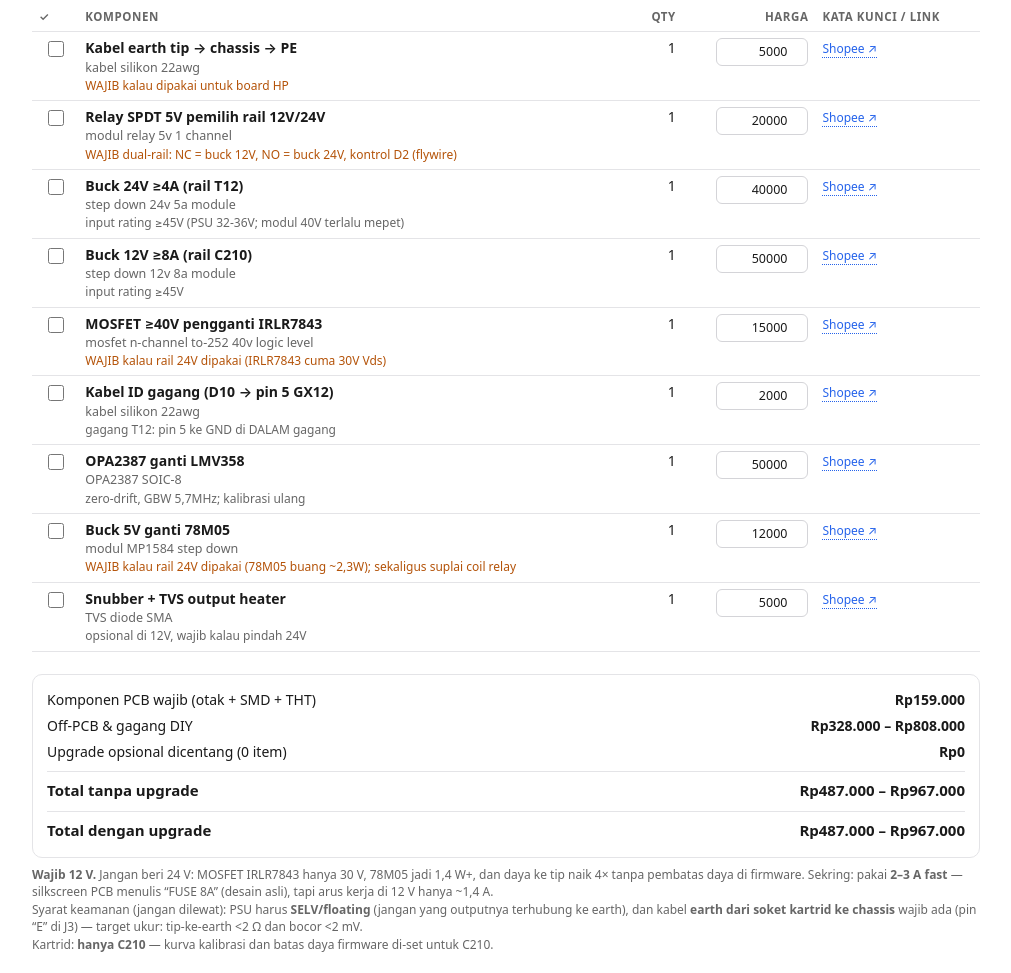
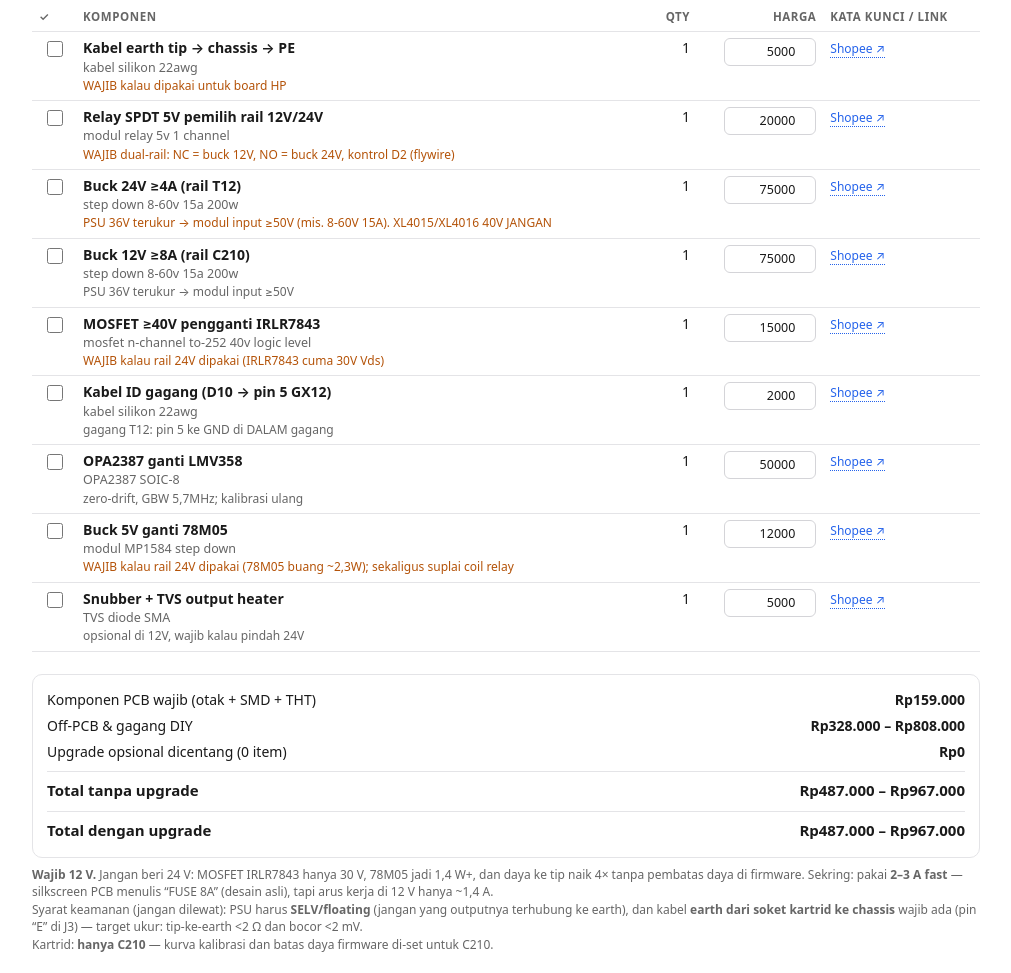
Before and after one commit to mift2609/c210-diy-station-bom, a plain HTML site: page index.html in a window 1280 px wide. Shown: the part 2380-3353 px from the top of the page, without its empty margins (134-1145 px from the left). Drawn offline with Linux system fonts and the light colour scheme.

Commit message:
Konfirmasi PSU 36V: buck input >=50V (XL4016 40V jangan), update estimasi & dokumen

```diff
--- a/index.html
+++ b/index.html
@@ -115,8 +115,8 @@ const SECTIONS = [
   { id: "upgrade", title: "Upgrade opsional (urutan prioritas)", optional: true, items: [
     { name: "Kabel earth tip → chassis → PE", spec: "kabel silikon 22awg", qty: 1, price: 5000, note: "WAJIB kalau dipakai untuk board HP" },
     { name: "Relay SPDT 5V pemilih rail 12V/24V", spec: "modul relay 5v 1 channel", qty: 1, price: 20000, note: "WAJIB dual-rail: NC = buck 12V, NO = buck 24V, kontrol D2 (flywire)" },
-    { name: "Buck 24V ≥4A (rail T12)", spec: "step down 24v 5a module", qty: 1, price: 40000, note: "input rating ≥45V (PSU 32-36V; modul 40V terlalu mepet)" },
-    { name: "Buck 12V ≥8A (rail C210)", spec: "step down 12v 8a module", qty: 1, price: 50000, note: "input rating ≥45V" },
+    { name: "Buck 24V ≥4A (rail T12)", spec: "step down 8-60v 15a 200w", qty: 1, price: 75000, note: "PSU 36V terukur → modul input ≥50V (mis. 8-60V 15A). XL4015/XL4016 40V JANGAN" },
+    { name: "Buck 12V ≥8A (rail C210)", spec: "step down 8-60v 15a 200w", qty: 1, price: 75000, note: "PSU 36V terukur → modul input ≥50V" },
     { name: "MOSFET ≥40V pengganti IRLR7843", spec: "mosfet n-channel to-252 40v logic level", qty: 1, price: 15000, note: "WAJIB kalau rail 24V dipakai (IRLR7843 cuma 30V Vds)" },
     { name: "Kabel ID gagang (D10 → pin 5 GX12)", spec: "kabel silikon 22awg", qty: 1, price: 2000, note: "gagang T12: pin 5 ke GND di DALAM gagang" },
     { name: "OPA2387 ganti LMV358", spec: "OPA2387 SOIC-8", qty: 1, price: 50000, note: "zero-drift, GBW 5,7MHz; kalibrasi ulang" },
```
Also changed, not shown: firmware-dualrail/BACA-DULU.txt, 3 other files.
